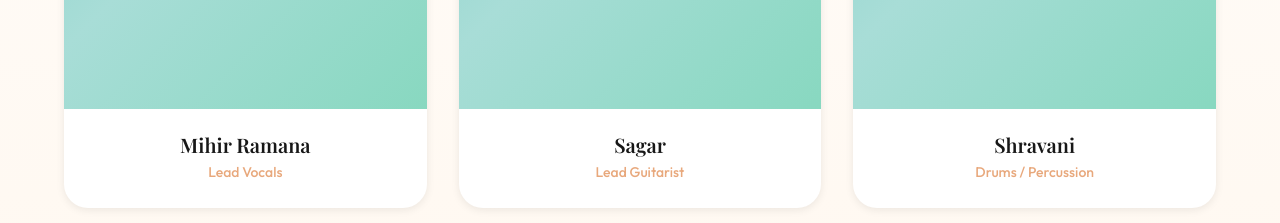
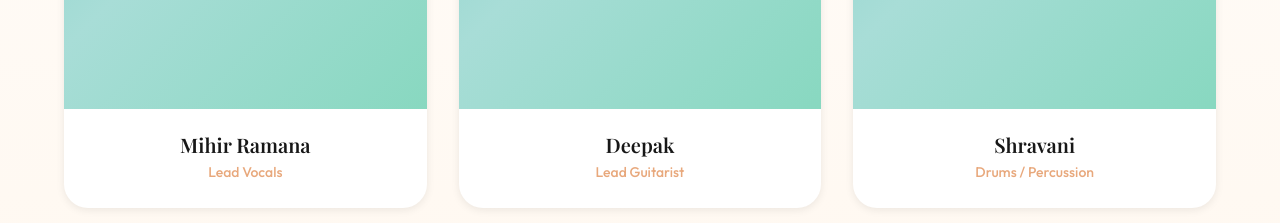
Before and after one commit to KoushikSagarr/aroha-music, a React (Vite) app: page / in a window 1280 px wide. Shown: the part 3040-3263 px from the top of the page. Built offline with nearby package versions, Linux system fonts and the light colour scheme; no server answers; the database is empty.

Commit message:
Corrected Guitarist name to Deepak and fixed Instagram link

```diff
--- a/src/components/Band.jsx
+++ b/src/components/Band.jsx
@@ -3,7 +3,7 @@ import { useRef } from 'react'
 
 const members = [
     { id: 1, name: 'Mihir Ramana', role: 'Lead Vocals', instagram: 'https://www.instagram.com/mihiraramana.music/' },
-    { id: 2, name: 'Sagar', role: 'Lead Guitarist', instagram: 'https://www.instagram.com/thestringssaga.live/' },
+    { id: 2, name: 'Deepak', role: 'Lead Guitarist', instagram: 'https://www.instagram.com/thestringsaga.live/' },
     { id: 3, name: 'Shravani', role: 'Drums / Percussion', instagram: 'https://www.instagram.com/shravs28/' },
 ]
 
```
